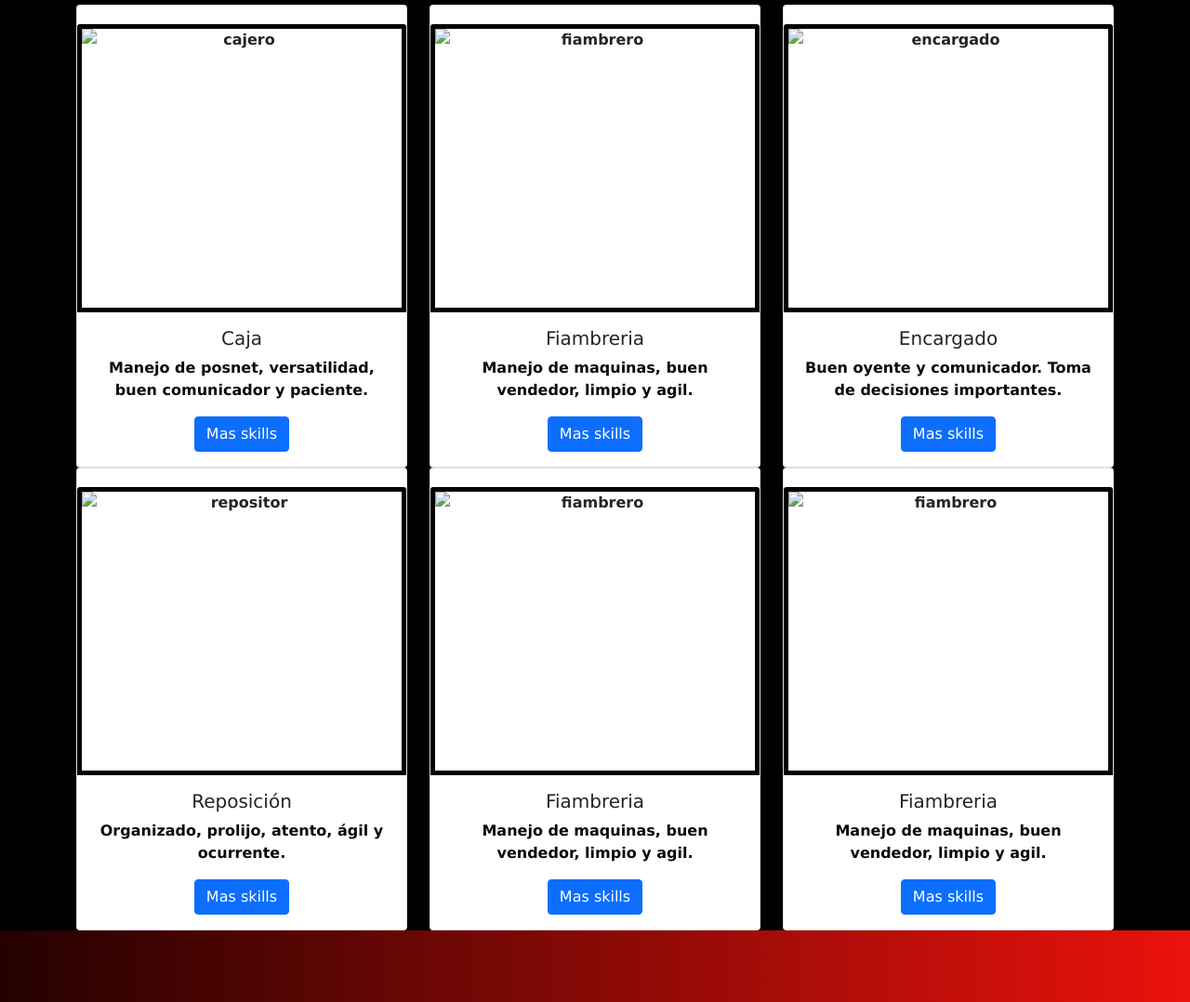
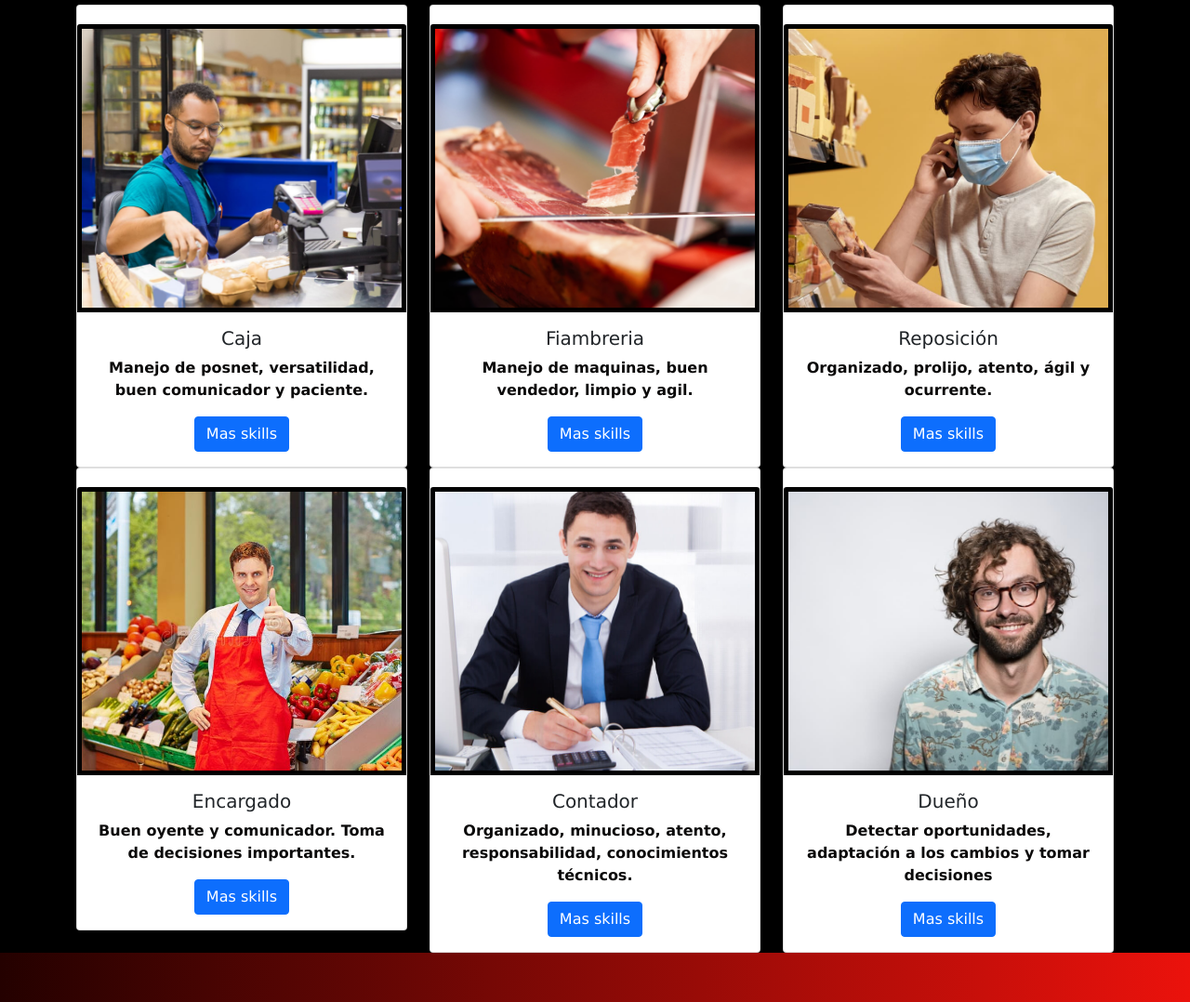
Before and after one commit to santiagomtaylor/proyectofinal, a plain HTML site: page sections/staff.html in a window 1280 px wide. Shown: the part 192-1270 px from the top of the page at 93% size. Drawn offline with nearby package versions, Linux system fonts and the light colour scheme.

Commit message:
actualizando Staff

```diff
--- a/sections/staff.html
+++ b/sections/staff.html
@@ -34,7 +34,7 @@
         </div>
       </nav>
 
-<!--PAGINA EN PROCESO-->
+<!--PAGINA EN PROCESO 768px 991px-->
 
     <main>
 
@@ -49,7 +49,7 @@
 
                   <div class="col-lg-4">
                           <div class="card">
-                              <img src="" class="card-img-top" alt="cajero">
+                              <img src="../images/cajero.jpg" class="card-img-top" alt="cajero">
                               <div class="card-body">
                                 <h5 class="card-title">Caja</h5>
                                 <p class="card-text">Manejo de posnet, versatilidad, buen comunicador y paciente.</p>
@@ -60,7 +60,7 @@
 
                   <div class="col-lg-4">
                       <div class="card">
-                          <img src="" class="card-img-top" alt="fiambrero">
+                          <img src="../images/fiambrero.jpg" class="card-img-top" alt="fiambrero">
                           <div class="card-body">
                             <h5 class="card-title">Fiambreria</h5>
                             <p class="card-text">Manejo de maquinas, buen vendedor, limpio y agil.</p>
@@ -71,7 +71,18 @@
 
                   <div class="col-lg-4">
                     <div class="card">
-                          <img src="" class="card-img-top" alt="encargado">
+                        <img src="../images/repositor.jpg" class="card-img-top" alt="repositor">
+                        <div class="card-body">
+                          <h5 class="card-title">Reposición</h5>
+                          <p class="card-text">Organizado, prolijo, atento, ágil y ocurrente.</p>
+                          <a href="#" class="btn btn-primary">Mas skills</a>
+                        </div>
+                      </div>
+                </div>
+
+                  <div class="col-lg-4">
+                    <div class="card">
+                        <img src="../images/encargado.jpg" class="card-img-top" alt="encargado">
                         <div class="card-body">
                           <h5 class="card-title">Encargado</h5>
                           <p class="card-text">Buen oyente y comunicador. Toma de decisiones importantes.</p>
@@ -82,10 +93,10 @@
 
                   <div class="col-lg-4">
                     <div class="card">
-                          <img src="" class="card-img-top" alt="repositor">
+                        <img src="../images/contador.jpg" class="card-img-top" alt="contador">
                         <div class="card-body">
-                            <h5 class="card-title">Reposición</h5>
-                            <p class="card-text">Organizado, prolijo, atento, ágil y ocurrente.</p>
+                          <h5 class="card-title">Contador</h5>
+                          <p class="card-text">Organizado, minucioso, atento, responsabilidad, conocimientos técnicos.</p>
                           <a href="#" class="btn btn-primary">Mas skills</a>
                         </div>
                       </div>
@@ -93,21 +104,10 @@
 
                 <div class="col-lg-4">
                   <div class="card">
-                        <img src="" class="card-img-top" alt="fiambrero">
+                      <img src="../images/dueño.jpg" class="card-img-top" alt="dueño">
                       <div class="card-body">
-                          <h5 class="card-title">Fiambreria</h5>
-                          <p class="card-text">Manejo de maquinas, buen vendedor, limpio y agil.</p>
-                          <a href="#" class="btn btn-primary">Mas skills</a>
-                        </div>
-                      </div>
-                </div>
-
-                <div class="col-lg-4">
-                  <div class="card">
-                      <img src="" class="card-img-top" alt="fiambrero">
-                      <div class="card-body">
-                        <h5 class="card-title">Fiambreria</h5>
-                        <p class="card-text">Manejo de maquinas, buen vendedor, limpio y agil.</p>
+                        <h5 class="card-title">Dueño</h5>
+                        <p class="card-text">Detectar oportunidades, adaptación a los cambios y tomar decisiones</p>
                         <a href="#" class="btn btn-primary">Mas skills</a>
                       </div>
                     </div>
```
Also changed, not shown: images/cajero.jpg (added), images/contador.jpg (added), images/dueño.jpg (added), images/encargado.jpg (added), images/fiambrero.jpg (added), images/repositor.jpg (added). Lines whose indentation alone changed are shown as unchanged.
